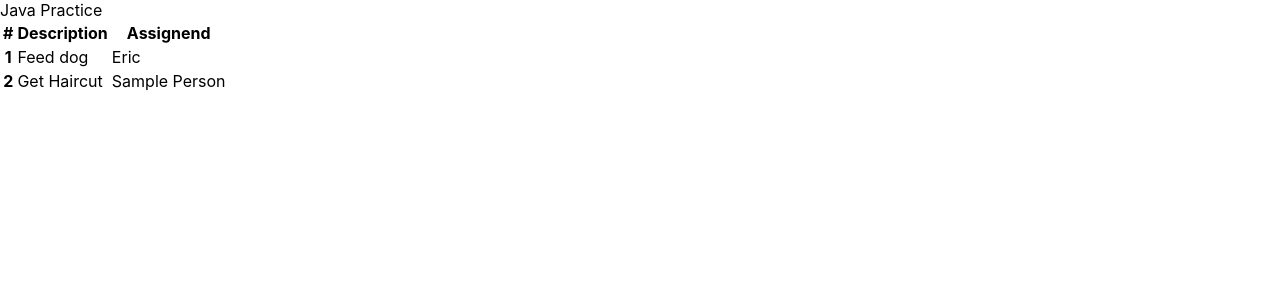
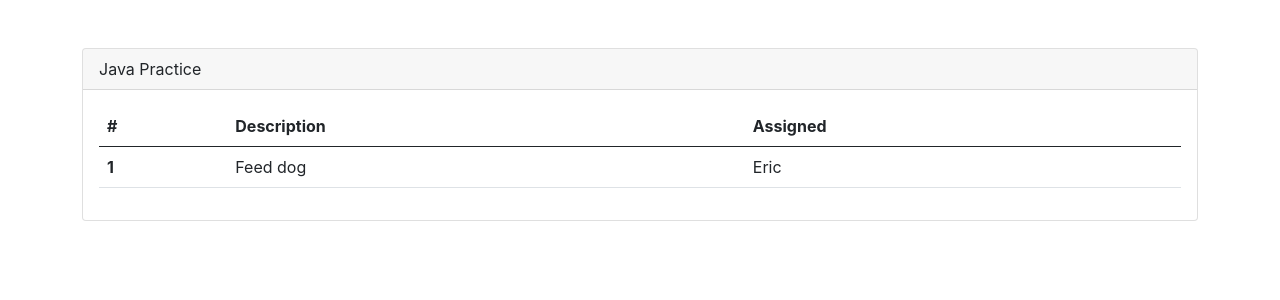
Before and after one commit to djetton6/java-react, a React (Create React App) app: page / in a window 1280 px wide. Shown: the top 300 px of the page. Built offline with nearby package versions, Linux system fonts and the light colour scheme.

Commit message:
rebreaking down React components

```diff
--- a/public/index.html
+++ b/public/index.html
@@ -15,6 +15,9 @@
       user's mobile device or desktop. See https://developers.google.com/web/fundamentals/web-app-manifest/
     -->
     <link rel="manifest" href="%PUBLIC_URL%/manifest.json" />
+
+     <!-- Bootstrap CSS -->
+     <link href="https://cdn.jsdelivr.net/npm/bootstrap@5.0.2/dist/css/bootstrap.min.css" rel="stylesheet" integrity="sha384-EVSTQN3/azprG1Anm3QDgpJLIm9Nao0Yz1ztcQTwFspd3yD65VohhpuuCOmLASjC" crossorigin="anonymous">
     <!--
       Notice the use of %PUBLIC_URL% in the tags above.
       It will be replaced with the URL of the `public` folder during the build.
@@ -39,5 +42,8 @@
       To begin the development, run `npm start` or `yarn start`.
       To create a production bundle, use `npm run build` or `yarn build`.
     -->
+  <!-- Option 1: Bootstrap Bundle with Popper -->
+  <script src="https://cdn.jsdelivr.net/npm/bootstrap@5.0.2/dist/js/bootstrap.bundle.min.js" integrity="sha384-MrcW6ZMFYlzcLA8Nl+NtUVF0sA7MsXsP1UyJoMp4YLEuNSfAP+JcXn/tWtIaxVXM" crossorigin="anonymous"></script>
+
   </body>
 </html>
--- a/src/App.js
+++ b/src/App.js
@@ -1,32 +1,24 @@
 import './App.css';
+import TodoRowItem from './components/TodoRowItem';
 
 function App() {
   return (
-    <div>
-      <div>
-        <div>
-              Java Practice
+    <div className='mt-5 container'>
+      <div className="card">
+        <div className="card-header">
+            Java Practice
         </div>
-        <div>
-          <table>
+        <div className="card-body">
+          <table className="table table-hover">
             <thead>
               <tr>
                 <th scope="col">#</th>
                 <th scope="col">Description</th>
-                <th scope="col">Assignend</th>
+                <th scope="col">Assigned</th>
               </tr>
             </thead>
             <tbody>
-              <tr>
-                <th scope="row">1</th>
-                  <td>Feed dog</td>
-                  <td>Eric</td>
-              </tr>
-                <tr>
-                  <th scope="col">2</th>
-                  <td>Get Haircut</td>
-                  <td>Sample Person</td>
-                </tr>
+            <TodoRowItem />
             </tbody>
           </table>
         </div>
--- /dev/null
+++ b/src/components/TodoRowItem.js
@@ -0,0 +1,15 @@
+import React from 'react';
+
+
+const TodoRowItem = () => {
+    return (
+        <tr>
+            <th scope="row">1</th>
+            <td>Feed dog</td>
+            <td>Eric</td>
+        </tr>
+    )
+};
+
+
+export default TodoRowItem;
```
Also changed, not shown: 1 other file (tests, documents, lock files or other folders).
